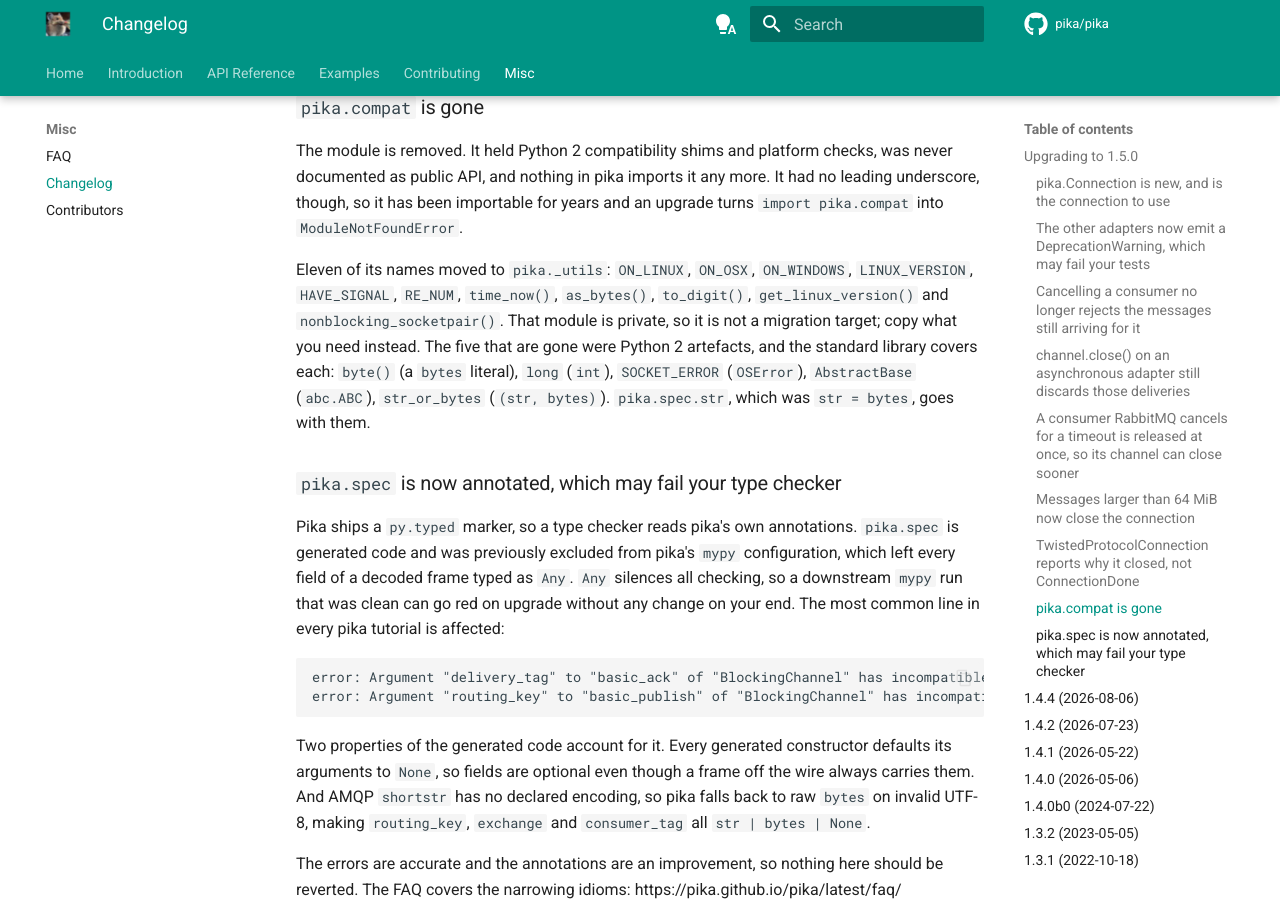
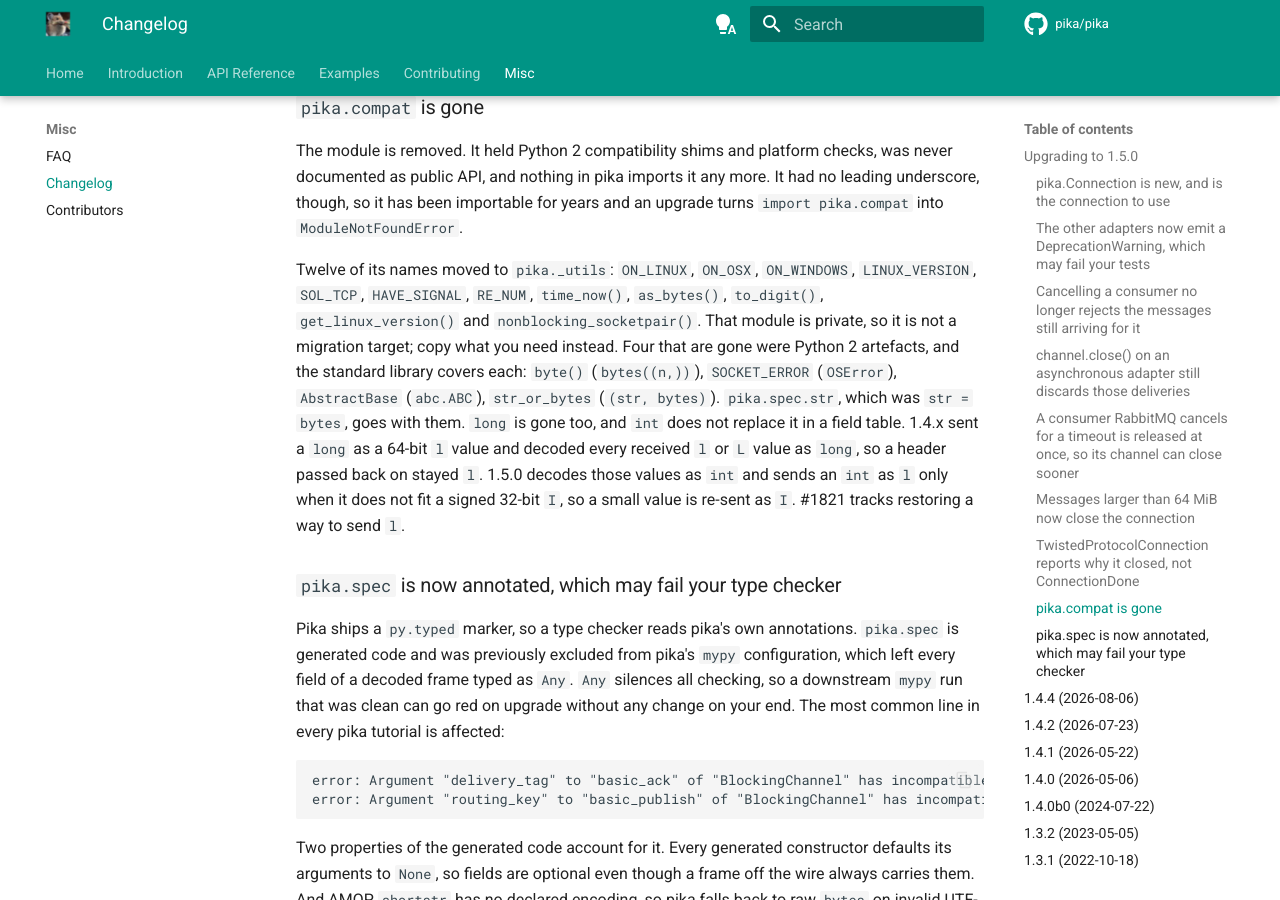
Before and after one commit to pika/pika, an MkDocs documentation site: the page built from docs/changelog.md, in a window 1280 px wide and 900 px high, scrolled down 3951 px. Built offline with MkDocs 1.6.1 and Material for MkDocs 9.7.7, drawn with Linux system fonts in a browser that asks for light colours; comment, search, counter and statistics services are not loaded; the version menu is left out.

Commit message:
Correct the `pika.compat` upgrade note and its release-notes copy
The note left out `SOL_TCP` and said `int` replaces `long`, which is
not true in a field table: 1.4.x sent a `long` as `l` and decoded
every `l` or `L` value as `long`, so a re-sent header stayed `l`.
`byte()` also took runtime arguments, which a literal cannot express.
The release-notes preamble kept the old wording, so `release.py`
would refuse the tag until the two agreed again. Also update a test
docstring that still described the removed TLSv1.2 fallback.

```diff
--- a/HISTORY.md
+++ b/HISTORY.md
@@ -78,7 +78,7 @@ When pika closes a Twisted connection, the reason now reaches the `closed` defer
 
 The module is removed. It held Python 2 compatibility shims and platform checks, was never documented as public API, and nothing in pika imports it any more. It had no leading underscore, though, so it has been importable for years and an upgrade turns `import pika.compat` into `ModuleNotFoundError`.
 
-Eleven of its names moved to `pika._utils`: `ON_LINUX`, `ON_OSX`, `ON_WINDOWS`, `LINUX_VERSION`, `HAVE_SIGNAL`, `RE_NUM`, `time_now()`, `as_bytes()`, `to_digit()`, `get_linux_version()` and `nonblocking_socketpair()`. That module is private, so it is not a migration target; copy what you need instead. The five that are gone were Python 2 artefacts, and the standard library covers each: `byte()` (a `bytes` literal), `long` (`int`), `SOCKET_ERROR` (`OSError`), `AbstractBase` (`abc.ABC`), `str_or_bytes` (`(str, bytes)`). `pika.spec.str`, which was `str = bytes`, goes with them.
+Twelve of its names moved to `pika._utils`: `ON_LINUX`, `ON_OSX`, `ON_WINDOWS`, `LINUX_VERSION`, `SOL_TCP`, `HAVE_SIGNAL`, `RE_NUM`, `time_now()`, `as_bytes()`, `to_digit()`, `get_linux_version()` and `nonblocking_socketpair()`. That module is private, so it is not a migration target; copy what you need instead. Four that are gone were Python 2 artefacts, and the standard library covers each: `byte()` (`bytes((n,))`), `SOCKET_ERROR` (`OSError`), `AbstractBase` (`abc.ABC`), `str_or_bytes` (`(str, bytes)`). `pika.spec.str`, which was `str = bytes`, goes with them. `long` is gone too, and `int` does not replace it in a field table. 1.4.x sent a `long` as a 64-bit `l` value and decoded every received `l` or `L` value as `long`, so a header passed back on stayed `l`. 1.5.0 decodes those values as `int` and sends an `int` as `l` only when it does not fit a signed 32-bit `I`, so a small value is re-sent as `I`. #1821 tracks restoring a way to send `l`.
 
 ### `pika.spec` is now annotated, which may fail your type checker
 
```
Also changed, not shown: .github/release-notes-preamble.md, 1 other file.
